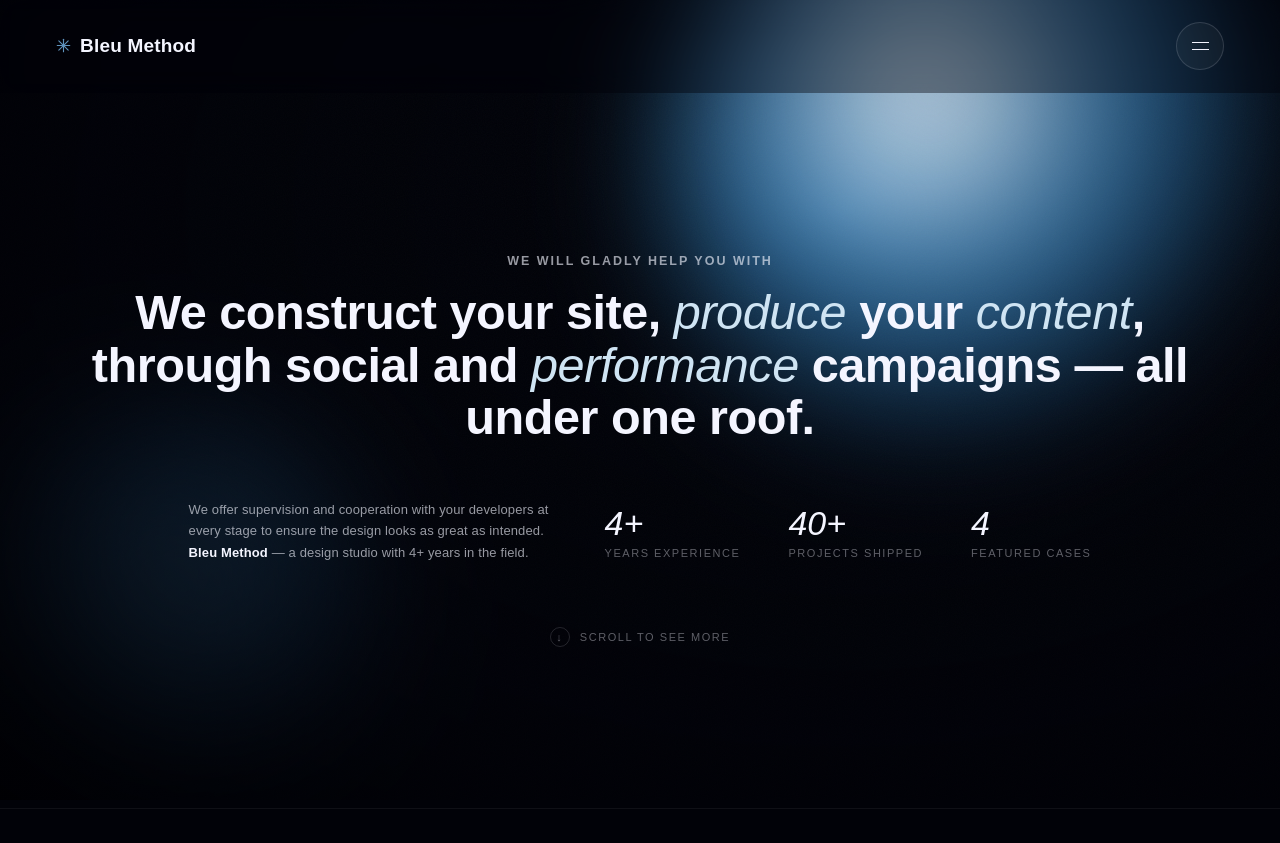
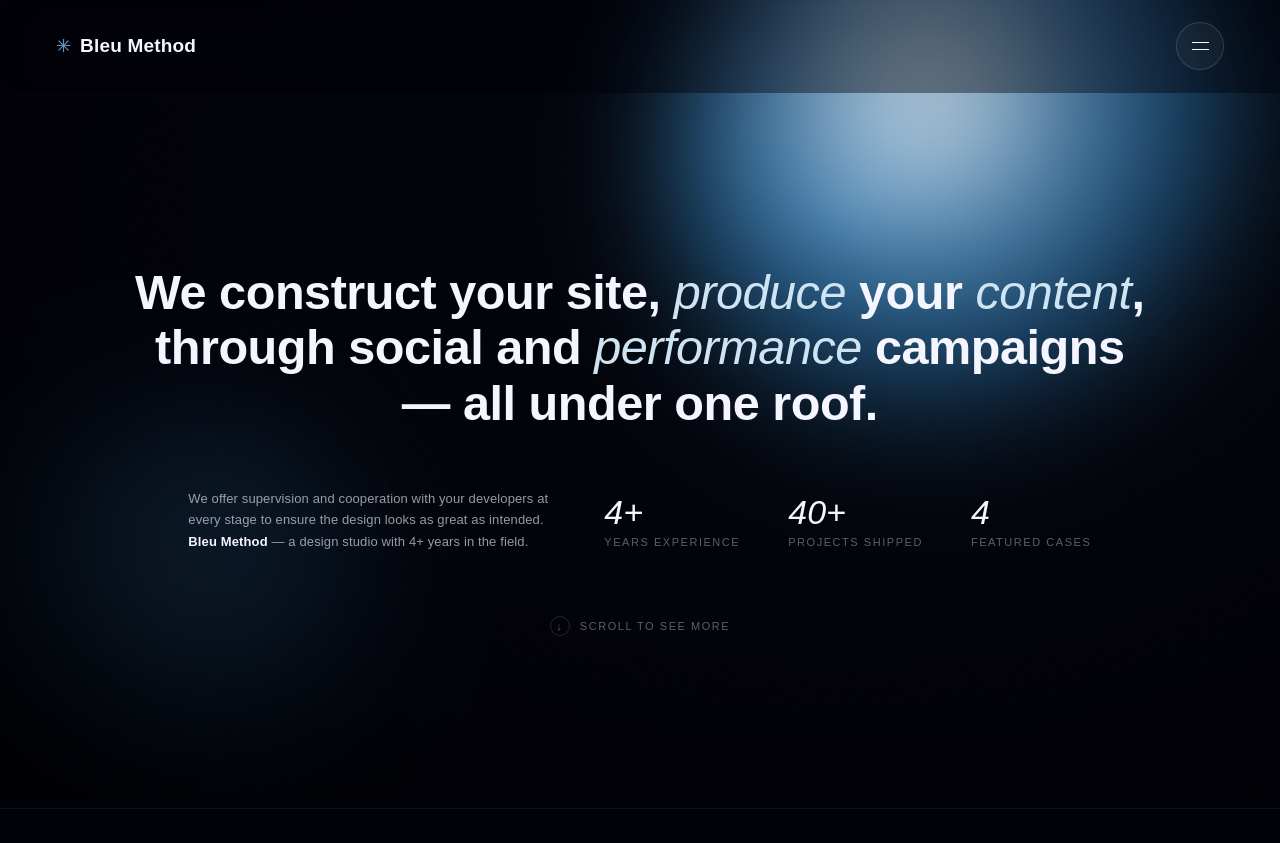
Before and after one commit to arsalandevx/bleumethod, a Flask app: page / in a window 1280 px wide. Shown: the top 843 px of the page. Run offline with Flask 3, Linux system fonts and the light colour scheme; some web fonts are replaced.

Commit message:
updated fonts

```diff
--- a/templates/index.html
+++ b/templates/index.html
@@ -164,11 +164,6 @@
     text-decoration:none;
   }
   .logo .spark{ font-style:normal; font-size:15px; color:var(--core-blue); }
-  /* Shared spark icon — a real inline SVG instead of a Unicode character,
-     so it renders identically everywhere instead of falling back to each
-     OS's own color-emoji font (which is what caused the green squircle on
-     Mac and would've looked different again on Windows/Android). Sizes
-     with font-size and colors with `color`, same as the text it replaces. */
   .icon-spark{ display:inline-block; width:1em; height:1em; vertical-align:-0.12em; color:inherit; }
 
   main{ flex:1; display:flex; flex-direction:column; perspective:1600px; }
@@ -195,7 +190,7 @@
   h1.hero{
     font-family:var(--heading-font); font-weight:600;
     font-size:clamp(28px, 3.8vw, 52px);
-    line-height:1.08; letter-spacing:-.01em;
+    line-height:1.14; letter-spacing:-.01em;
     color:var(--ink);
   }
   h1.hero em{
@@ -501,10 +496,10 @@
     <section id="home" class="view">
       <div class="home-inner">
         <div class="reveal">
-          <div class="eyebrow">We will gladly help you with</div>
           <h1 class="hero">
             We construct your site, <em>produce</em> your <em>content</em>,<br>
-            through social and <em>performance</em> campaigns — all under one roof.
+            through social and <em>performance</em> campaigns<br>
+            — all under one roof.
           </h1>
         </div>
 
```
